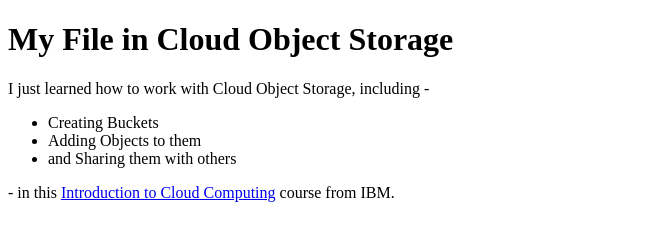
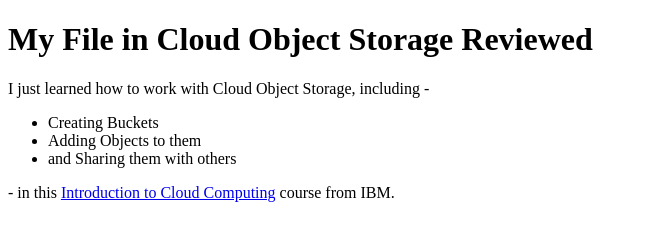
Before and after one commit to EduSanG/testRepo, a plain HTML site: page index.html in a window 1280 px wide. Shown: the whole page, without its empty margins (0-648 px from the left). Drawn offline with Linux system fonts and the light colour scheme.

Commit message:
changes made from theia lab environment

```diff
--- a/index.html
+++ b/index.html
@@ -2,7 +2,7 @@
 <!-- saved from url=(0338)https://d3c33hcgiwev3.cloudfront.net/b7Nh_OakQ6yzYfzmpKOsNQ_5bab078098ee4039a6f2d6196f69c446_index.html?Expires=1618617600&Signature=k3gUvrQBR3GTAZgw03TTVkdDerb6PKPaC7Sb5QJLl6c9LWI0QBIyl6tCeG4P9Ji2FBOMWVImO-w0QcJ33veSMf4tcWuWarunKQte8sOTP8GUBDEXCzcewaLq22xxaWJlaSeVZ~Bf3zdcWzkaGWV2pVtP-bfgsa5x4jcvPvIj~QE_&Key-Pair-Id=APKAJLTNE6QMUY6HBC5A -->
 <html><head><meta http-equiv="Content-Type" content="text/html; charset=windows-1252"></head><body>
 
-<h1>My File in Cloud Object Storage</h1>
+<h1>My File in Cloud Object Storage Reviewed</h1>
 <p></p>
 <p>I just learned how to work with Cloud Object Storage, including -</p>
 <ul>
```
Also changed, not shown: 1 other file.
